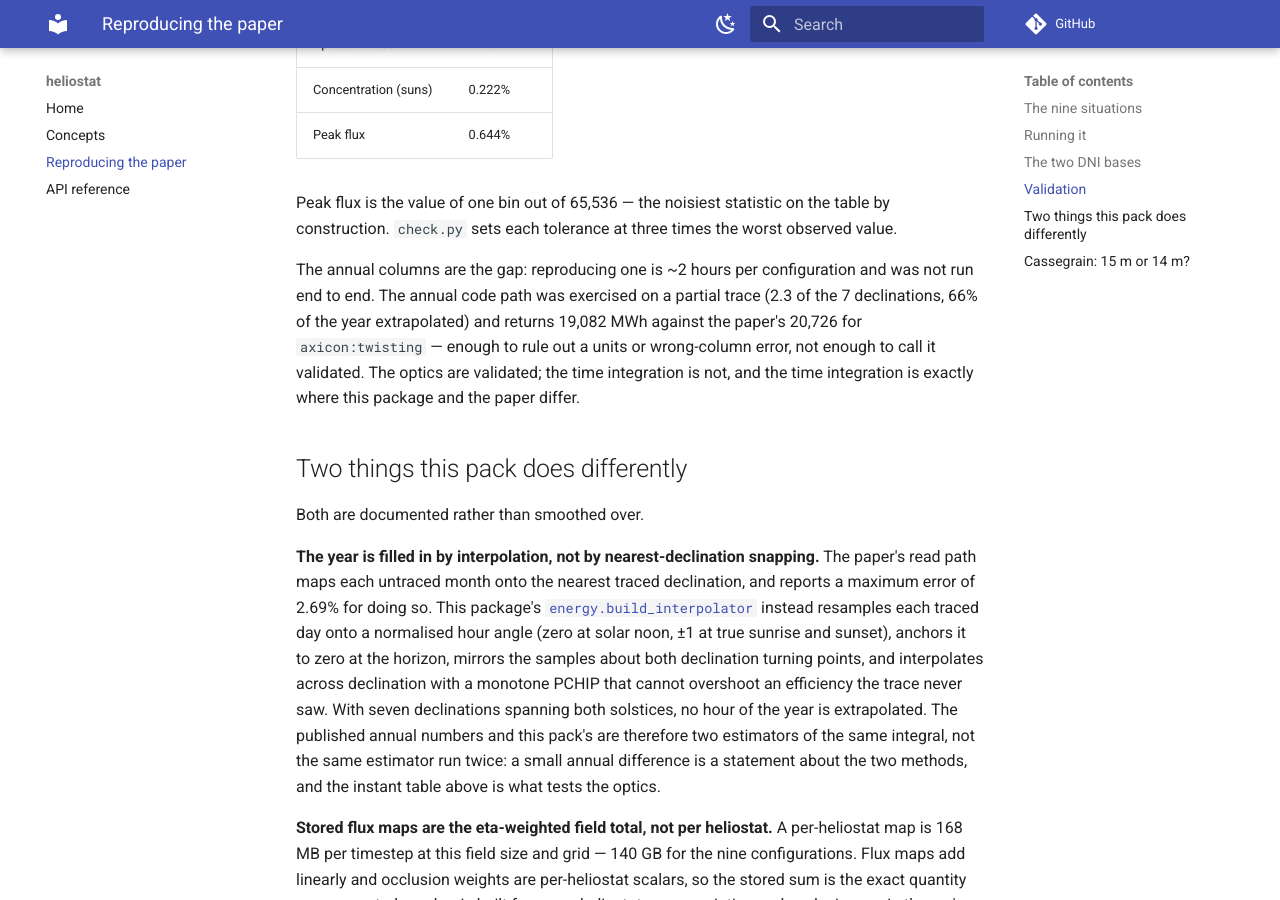
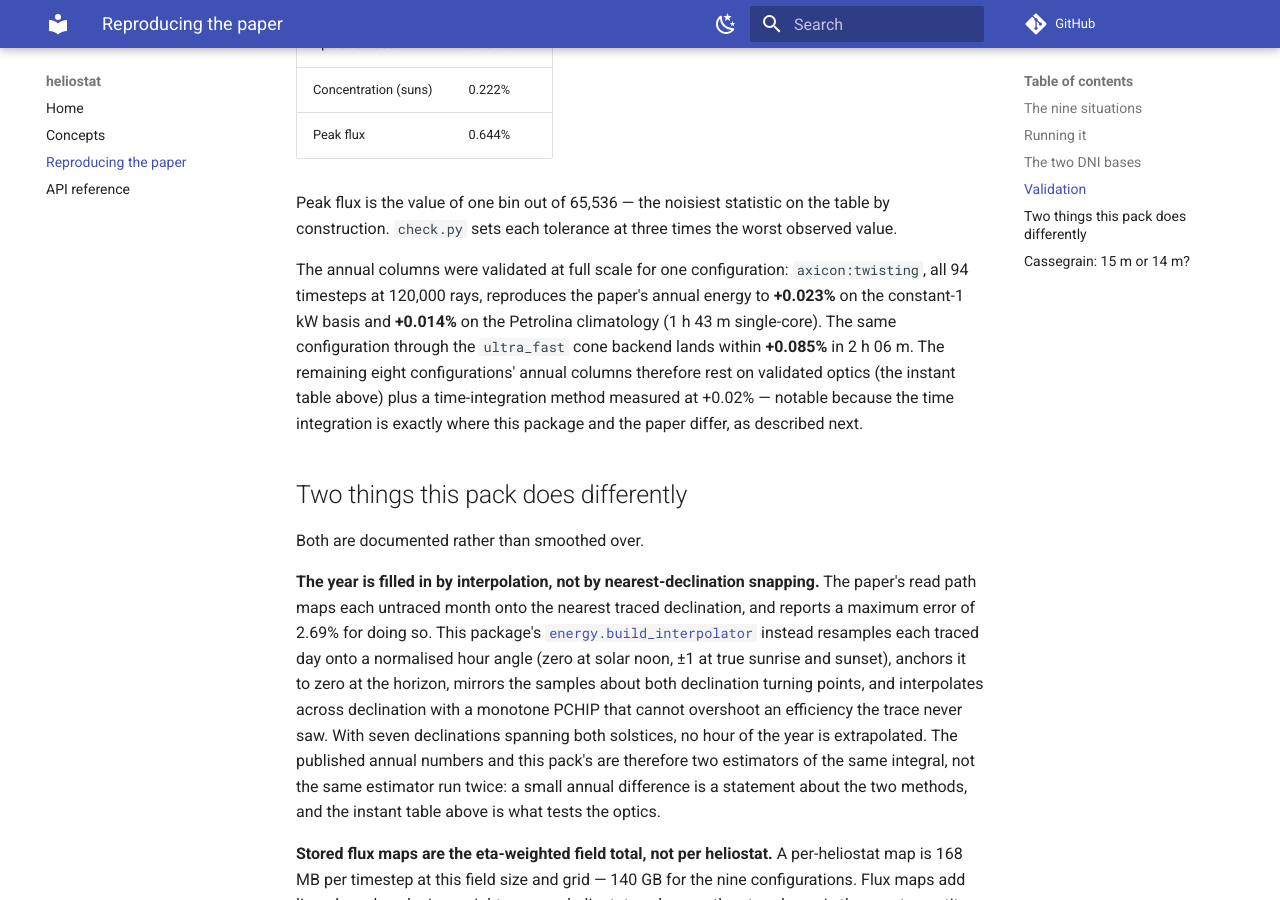
Before and after one commit to wilryk/coddington, an MkDocs documentation site: the page built from docs/paper.md, in a window 1280 px wide and 900 px high, scrolled down 2472 px. Built offline with MkDocs 1.6.1 and Material for MkDocs 9.7.7, drawn with Linux system fonts in a browser that asks for light colours; comment, search, counter and statistics services are not loaded.

Commit message:
examples/paper: annual columns validated at full scale
Overnight full-scale run of axicon:twisting (94 timesteps, 643
heliostats, 120k rays, 1 h 43 m): annual energy reproduces the paper to
+0.023% (constant 1 kW) and +0.014% (Petrolina climatology). The same
configuration through the ultra_fast cone backend lands within +0.085%
in 2 h 06 m. The pack's one documented gap is closed; the README and
docs now state the measured result and note that the two annual
estimators (nearest-declination snapping vs PCHIP interpolation) agree
to +0.02% in practice, far inside the 3% method-difference band, which
is kept because one configuration is one data point.

Co-Authored-By: Claude Fable 5 <noreply@anthropic.com>

```diff
--- a/docs/paper.md
+++ b/docs/paper.md
@@ -102,13 +102,15 @@ Peak flux is the value of one bin out of 65,536 — the noisiest statistic on
 the table by construction. `check.py` sets each tolerance at three times the
 worst observed value.
 
-The annual columns are the gap: reproducing one is ~2 hours per
-configuration and was not run end to end. The annual code path was exercised
-on a partial trace (2.3 of the 7 declinations, 66% of the year extrapolated)
-and returns 19,082 MWh against the paper's 20,726 for `axicon:twisting` —
-enough to rule out a units or wrong-column error, not enough to call it
-validated. The optics are validated; the time integration is not, and the
-time integration is exactly where this package and the paper differ.
+The annual columns were validated at full scale for one configuration:
+`axicon:twisting`, all 94 timesteps at 120,000 rays, reproduces the paper's
+annual energy to **+0.023%** on the constant-1 kW basis and **+0.014%** on
+the Petrolina climatology (1 h 43 m single-core). The same configuration
+through the `ultra_fast` cone backend lands within **+0.085%** in 2 h 06 m.
+The remaining eight configurations' annual columns therefore rest on
+validated optics (the instant table above) plus a time-integration method
+measured at +0.02% — notable because the time integration is exactly where
+this package and the paper differ, as described next.
 
 ## Two things this pack does differently
 
```
Also changed, not shown: examples/paper/README.md (+29 -26 lines).
